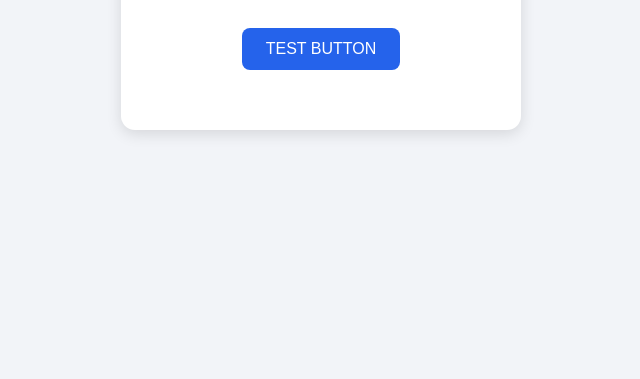
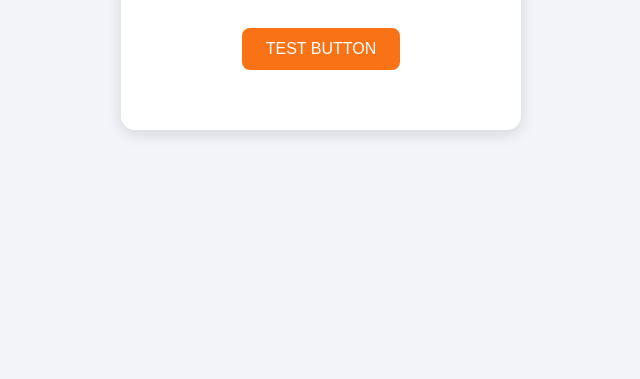
Before and after one commit to Kadasatish/monkeycode-existing-files-test, a plain HTML site: page index.html in a window 1280 px wide. Shown: the part 421-800 px from the top of the page, without its empty margins (319-959 px from the left). Drawn offline with Linux system fonts and the light colour scheme.

Commit message:
Change UI color from blue to orange Co-authored-by: monkeycode-ai <monkeycode-ai@chaitin.com>

```diff
--- a/style.css
+++ b/style.css
@@ -36,14 +36,14 @@ button {
   padding: 12px 24px;
   border: none;
   border-radius: 8px;
-  background: #2563eb;
+  background: #f97316;
   color: white;
   font-size: 16px;
   cursor: pointer;
 }
 
 button:hover {
-  background: #1d4ed8;
+  background: #ea580c;
 }
 
 #message {
```
